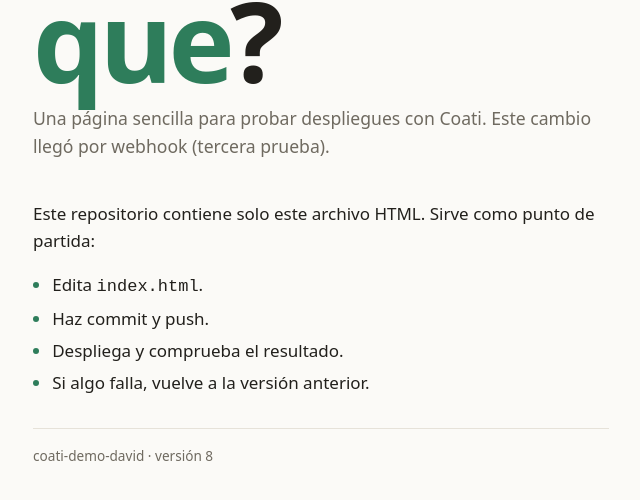
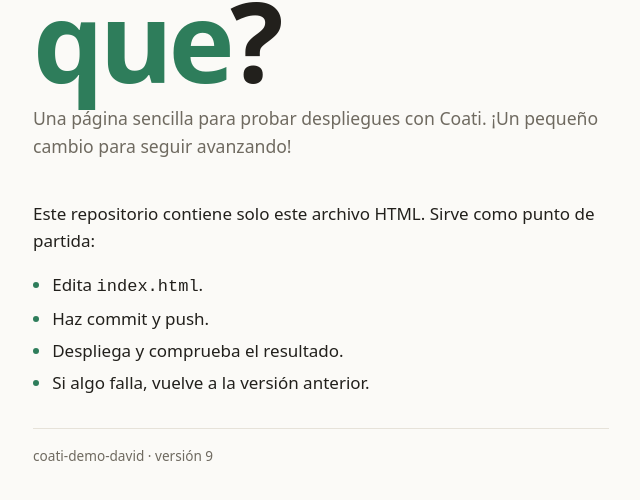
Before and after one commit to DavidAGB/coati-demo-david, a plain HTML site: page index.html in a window 1280 px wide. Shown: the part 208-708 px from the top of the page, 319-959 px from the left. Drawn offline with Linux system fonts and the light colour scheme.

Commit message:
Actualiza el mensaje de bienvenida y la versión a 9

```diff
--- a/index.html
+++ b/index.html
@@ -56,7 +56,7 @@
 <body>
 <main>
   <h1>¿Qué lo <span>que</span>?</h1>
-  <p class="lead">Una página sencilla para probar despliegues con Coati. Este cambio llegó por webhook (tercera prueba).</p>
+  <p class="lead">Una página sencilla para probar despliegues con Coati. ¡Un pequeño cambio para seguir avanzando!</p>
 
   <p>Este repositorio contiene solo este archivo HTML. Sirve como punto de partida:</p>
   <ul>
@@ -66,7 +66,7 @@
     <li>Si algo falla, vuelve a la versión anterior.</li>
   </ul>
 
-  <footer>coati-demo-david · versión 8</footer>
+  <footer>coati-demo-david · versión 9</footer>
 </main>
 </body>
 </html>
```
